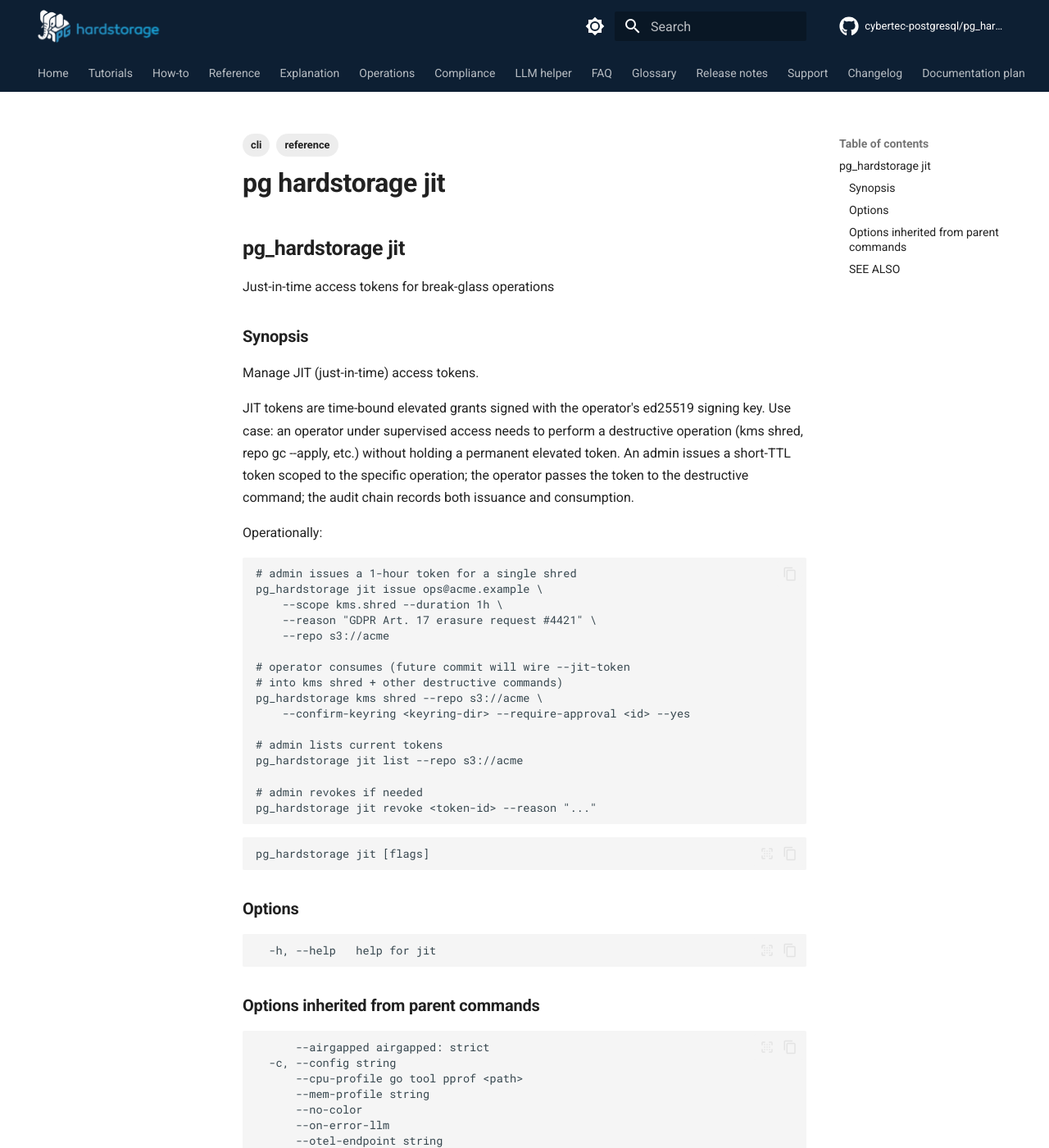
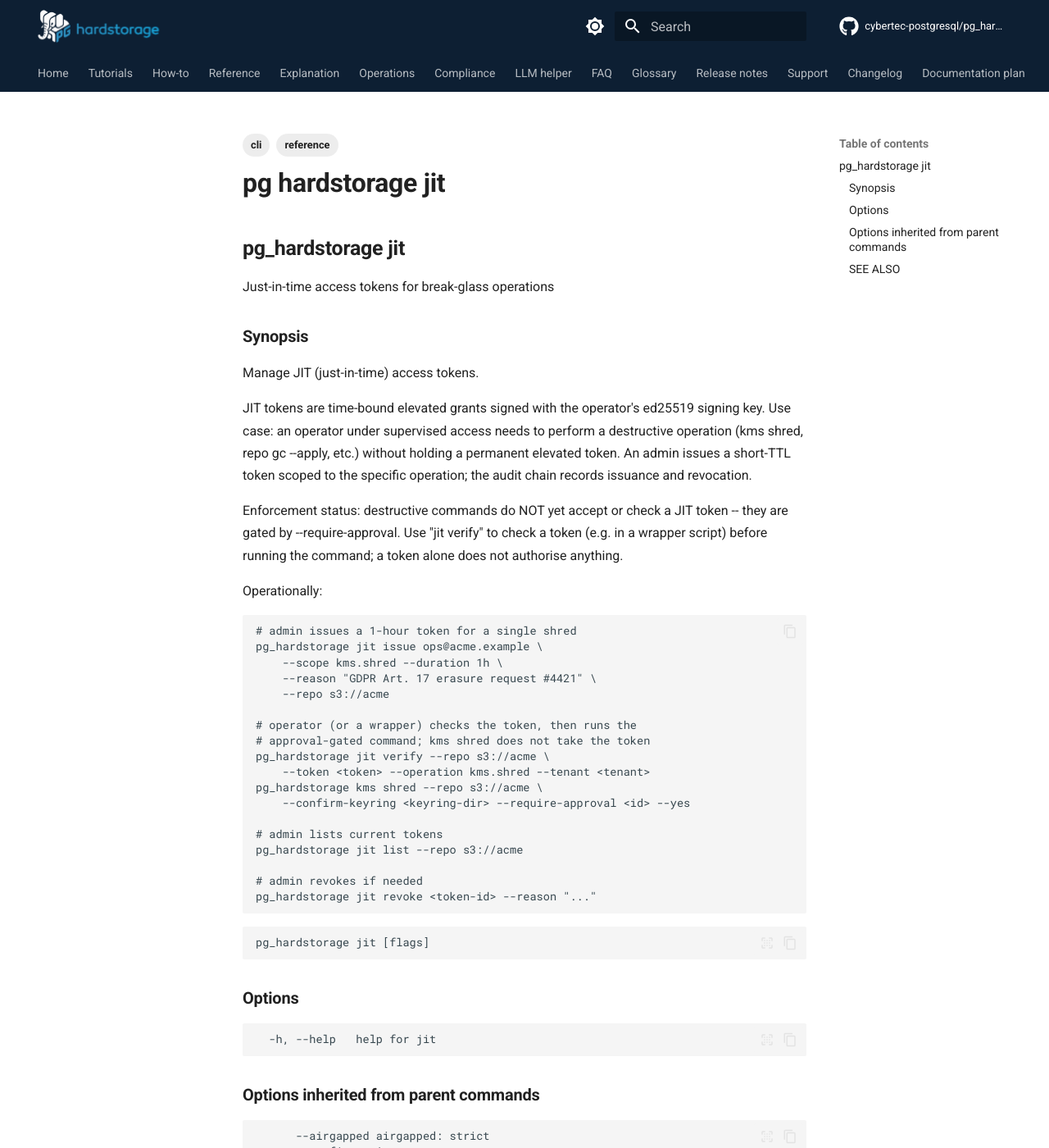
Before and after one commit to cybertec-postgresql/pg_hardstorage, an MkDocs documentation site: the page built from docs/reference/cli/pg_hardstorage_jit.md, in a window 1280 px wide and 1400 px high. Shown: the whole window at 82% size. Built offline with MkDocs 1.6.1 and Material for MkDocs 9.7.7, drawn with Linux system fonts in a browser that asks for light colours; comment, search, counter and statistics services are not loaded.

Commit message:
fix(jit): tenant-bound tokens don't verify for tenant-less ops; document enforcement gap
VerifyAt skipped the tenant check whenever the operation named no
tenant, so a token bound to tenant A authorised any tenant-less
operation. A tenant-bound token now matches only its own tenant.

The package doc and jit help claimed destructive commands consume
--jit-token; none do (they are approval-gated). Correct the docs so a
token is not mistaken for an enforcement control.

Co-Authored-By: Claude Opus 5.5 <noreply@anthropic.com>
Claude-Session: https://claude.ai/code/session_01RmkgG1CUNYTkZES1M4BkkN

```diff
--- a/docs/reference/cli/pg_hardstorage_jit.md
+++ b/docs/reference/cli/pg_hardstorage_jit.md
@@ -23,9 +23,13 @@ operator's ed25519 signing key.  Use case: an operator under
 supervised access needs to perform a destructive operation
 (kms shred, repo gc --apply, etc.) without holding a permanent
 elevated token.  An admin issues a short-TTL token scoped to
-the specific operation; the operator passes the token to the
-destructive command; the audit chain records both issuance and
-consumption.
+the specific operation; the audit chain records issuance and
+revocation.
+
+Enforcement status: destructive commands do NOT yet accept or check
+a JIT token -- they are gated by --require-approval. Use
+"jit verify" to check a token (e.g. in a wrapper script) before
+running the command; a token alone does not authorise anything.
 
 Operationally:
 
@@ -35,8 +39,10 @@ Operationally:
         --reason "GDPR Art. 17 erasure request #4421" \
         --repo s3://acme
 
-    # operator consumes (future commit will wire --jit-token
-    # into kms shred + other destructive commands)
+    # operator (or a wrapper) checks the token, then runs the
+    # approval-gated command; kms shred does not take the token
+    pg_hardstorage jit verify --repo s3://acme \
+        --token <token> --operation kms.shred --tenant <tenant>
     pg_hardstorage kms shred --repo s3://acme \
         --confirm-keyring <keyring-dir> --require-approval <id> --yes
 
```
Also changed, not shown: docs/explanation/threat-model.md (+4 -1 lines), internal/jit/README.md (+8 -4 lines), 3 other files.
